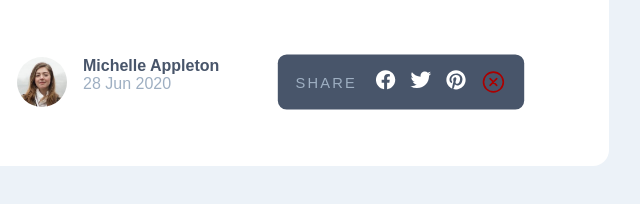
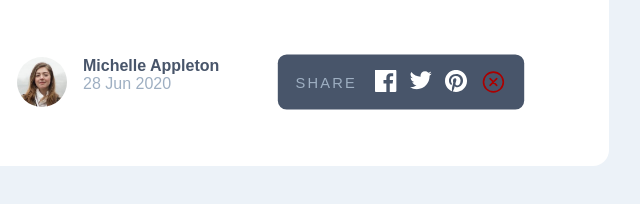
Before and after one commit to Code-Beaker/article-preview-component, a plain HTML site: page index.html in a window 1280 px wide. Both pictures are taken after a click on the button "SHARE". Shown: the part 442-646 px from the top of the page, 511-1151 px from the left. Drawn offline with nearby package versions, Linux system fonts and the light colour scheme; a web font is replaced by a local one.

Commit message:
replaced icons with svg images

```diff
--- a/index.html
+++ b/index.html
@@ -47,14 +47,23 @@
                 <p class="popup-text">SHARE</p>
                 <div class="icons-wrapper">
                   <span class="icon"
-                    ><ion-icon name="logo-facebook"></ion-icon
-                  ></span>
+                    ><img
+                      class="social-media-icon"
+                      src="images/icon-facebook.svg"
+                      alt=""
+                  /></span>
                   <span class="icon"
-                    ><ion-icon name="logo-twitter"></ion-icon
-                  ></span>
+                    ><img
+                      class="social-media-icon"
+                      src="images/icon-twitter.svg"
+                      alt=""
+                  /></span>
                   <span class="icon"
-                    ><ion-icon name="logo-pinterest"></ion-icon
-                  ></span>
+                    ><img
+                      class="social-media-icon"
+                      src="images/icon-pinterest.svg"
+                      alt=""
+                  /></span>
                   <ion-icon
                     id="closeBtn"
                     name="close-circle-outline"
--- a/style/index.css
+++ b/style/index.css
@@ -155,14 +155,10 @@ img {
   align-items: center;
 }
 
-.popup .icon {
-  transition: 100ms ease;
-  color: white;
-  cursor: pointer;
-  font-size: 1.25rem;
+.social-media-icon {
+  min-width: 20px;
 }
-
-.popup .icon:hover {
+.popup .social-media-icon:hover {
   opacity: 0.75;
   scale: 1.105;
 }
```
